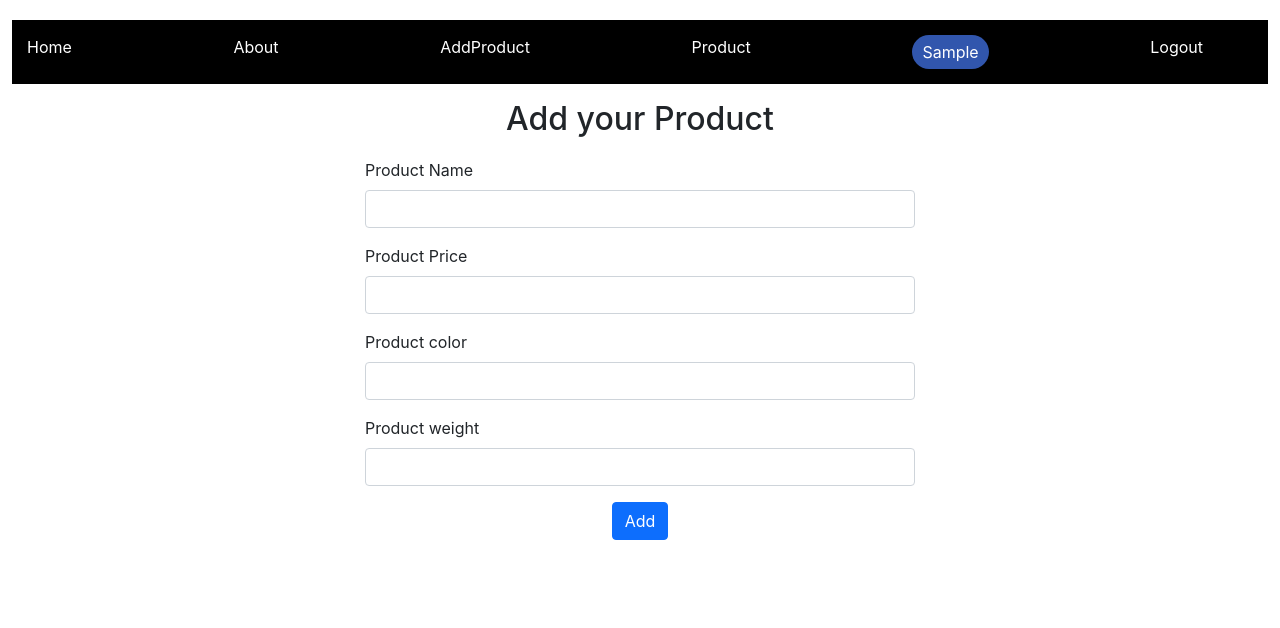
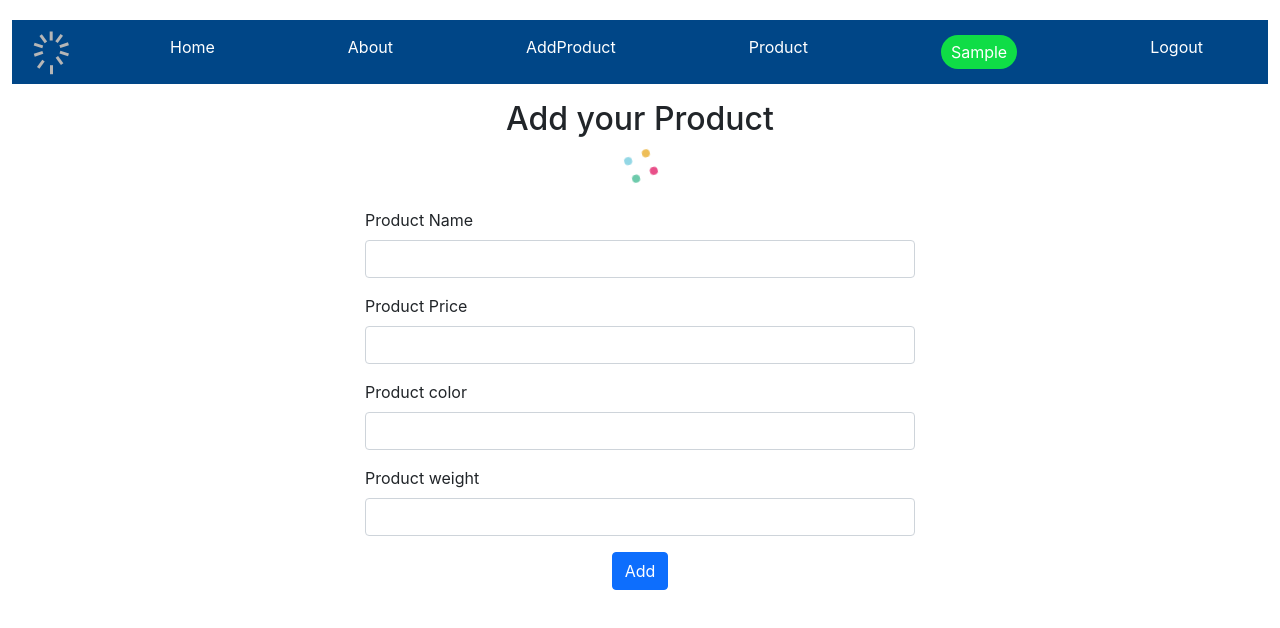
Before and after one commit to shweta20-13/Store-Management-App, a React (Create React App) app: page /add in a window 1280 px wide. Shown: the top 628 px of the page. Built offline with nearby package versions, Linux system fonts and the light colour scheme; sample sign-in values are in the browser's storage.

Commit message:
90 per done

```diff
--- a/db.json
+++ b/db.json
@@ -29,11 +29,17 @@
       "name": "bruce mattel",
       "email": "bruce@test.com",
       "password": "12345"
+    },
+    {
+      "id": "5d80",
+      "name": "sam carry",
+      "email": "sam@test.com",
+      "password": "sam123"
     }
   ],
   "posts": [
     {
-      "id": 1,
+      "id": "1",
       "title": "Create a login form using formik in react js",
       "body": "Todays article will demonstrate how to develop a login form in react js using formik."
     }
@@ -44,13 +50,15 @@
       "name": "one piece",
       "price": "1200",
       "color": "black",
-      "weight": "100g"
+      "weight": "100g",
+      "by": "peter"
     },
     {
       "name": "mobile",
       "price": "1200",
       "color": "yellow",
       "weight": "501g",
+      "by": "peter",
       "id": "f017"
     },
     {
@@ -58,7 +66,41 @@
       "name": "laptop",
       "price": "50000",
       "color": "light gary",
-      "weight": "1.4kg"
+      "weight": "1.4kg",
+      "by": "shweta"
+    },
+    {
+      "id": "5305",
+      "name": "iphone",
+      "price": "120000",
+      "color": "golden",
+      "weight": "550g",
+      "by": "prince"
+    },
+    {
+      "id": "afa5",
+      "name": "tshirt",
+      "price": "1000",
+      "color": "blue",
+      "weight": "100g",
+      "by": "anjli"
+    },
+    {
+      "id": "0fef",
+      "name": "shoes",
+      "price": "1599",
+      "color": "black",
+      "weight": "300g",
+      "by": "sam"
+    },
+    {
+      "id": "51bf",
+      "name": "Shirt",
+      "price": "1299",
+      "color": "green",
+      "weight": "100g",
+      "by": "prince",
+      "date": 1708972587734
     }
   ]
 }
--- a/src/AddProduct.js
+++ b/src/AddProduct.js
@@ -1,6 +1,7 @@
 import { Header } from "./Header";
 import React,{useEffect,useState} from "react";
 import {useNavigate} from 'react-router-dom';
+import './App.css';
 export function AddProduct(){
     const [name,setName]=useState();
     const [price,setPrice]=useState();
@@ -27,12 +28,13 @@ export function AddProduct(){
                 name: name,
                 price: price,
                 color: color,
-                weight:weight
+                weight:weight,
+                by:localStorage.getItem('user-name').split(' ')[0],
               }),
             });
 
             if (!response.ok) {
-              throw new Error('Registration Failed');
+              throw new Error('Add product Failed');
             }
 
             const data = await response.json();
@@ -48,6 +50,7 @@ export function AddProduct(){
         <div className='container-fluid'>
         <Header />
         <h2 className="text-center">Add your Product</h2>
+        <div className="loader ml-5"></div>
         <div className="addproduct">
         <form style={{width:"550px"}} onSubmit={handleSubmit}>
         <div className="mb-3">
--- a/src/App.css
+++ b/src/App.css
@@ -18,7 +18,7 @@
 .addproduct{
   display: flex;
    justify-content: center;
-   margin-top: 20px;
+   margin-top: 70px;
 }
 
 .login{
@@ -29,11 +29,11 @@
 
 .name {
   border-radius: 20px;
-  background-color: rgb(49, 86, 173);
-  padding: 5px 10px; /* Optional: add padding to make it look nicer */
-  display: inline-block; /* Ensures the rounded border works correctly */
-  color: white; /* Text color to contrast with the background */
-  text-decoration: none; /* Remove underline from the link */
+  background-color: rgb(15, 221, 70);
+  padding: 5px 10px;
+  display: inline-block;
+  color: white;
+  text-decoration: none;
 }
 
 .logout{
@@ -43,7 +43,7 @@ ul{
   display: flex;
   justify-content: space-between;
   list-style: none;
-  background-color: black;
+  background-color: #004687;
   padding: 15px;
 }
 
@@ -53,19 +53,12 @@ a{
 }
 
 a:hover{
-  color: rgb(35, 196, 185);
-}
-.App-logo {
-  height: 40vmin;
-  pointer-events: none;
+  color: rgb(214, 99, 99);
 }
 
-@media (prefers-reduced-motion: no-preference) {
-  .App-logo {
-    animation: App-logo-spin infinite 20s linear;
-  }
+.logo{
+  margin-left: 10px;
 }
-
 .App-header {
   background-color: #282c34;
   min-height: 100vh;
@@ -77,15 +70,167 @@ a:hover{
   color: white;
 }
 
-.App-link {
-  color: #61dafb;
+.loader {
+  position: relative;
+  width: 2.5em;
+  height: 2.5em;
+  transform: rotate(165deg);
+ }
+
+ .loader:before, .loader:after {
+  content: "";
+  position: absolute;
+  top: 50%;
+  left: 50%;
+  display: block;
+  width: 0.5em;
+  height: 0.5em;
+  border-radius: 0.25em;
+  transform: translate(-50%, -50%);
+ }
+
+ .loader:before {
+  animation: before8 2s infinite;
+ }
+
+ .loader:after {
+  animation: after6 2s infinite;
+ }
+
+ @keyframes before8 {
+  0% {
+   width: 0.5em;
+   box-shadow: 1em -0.5em rgba(225, 20, 98, 0.75), -1em 0.5em rgba(111, 202, 220, 0.75);
+  }
+
+  35% {
+   width: 2.5em;
+   box-shadow: 0 -0.5em rgba(225, 20, 98, 0.75), 0 0.5em rgba(111, 202, 220, 0.75);
+  }
+
+  70% {
+   width: 0.5em;
+   box-shadow: -1em -0.5em rgba(225, 20, 98, 0.75), 1em 0.5em rgba(111, 202, 220, 0.75);
+  }
+
+  100% {
+   box-shadow: 1em -0.5em rgba(225, 20, 98, 0.75), -1em 0.5em rgba(111, 202, 220, 0.75);
+  }
+ }
+
+ @keyframes after6 {
+  0% {
+   height: 0.5em;
+   box-shadow: 0.5em 1em rgba(61, 184, 143, 0.75), -0.5em -1em rgba(233, 169, 32, 0.75);
+  }
+
+  35% {
+   height: 2.5em;
+   box-shadow: 0.5em 0 rgba(61, 184, 143, 0.75), -0.5em 0 rgba(233, 169, 32, 0.75);
+  }
+
+  70% {
+   height: 0.5em;
+   box-shadow: 0.5em -1em rgba(61, 184, 143, 0.75), -0.5em 1em rgba(233, 169, 32, 0.75);
+  }
+
+  100% {
+   box-shadow: 0.5em 1em rgba(61, 184, 143, 0.75), -0.5em -1em rgba(233, 169, 32, 0.75);
+  }
+ }
+
+ .loader {
+  position: absolute;
+  top: calc(50% -0.5em);
+  left: calc(50% - 1.2em);
+ }
+
+
+ /* spinner */
+ .spinner {
+  position: absolute;
+  width: 9px;
+  height: 9px;
+  top: 45px;
+  left: 50px;
+  cursor: pointer;
 }
 
-@keyframes App-logo-spin {
-  from {
-    transform: rotate(0deg);
+.spinner div {
+  position: absolute;
+  width: 30%;
+  height: 100%;
+  background: #b6b6b6;
+  transform: rotate(calc(var(--rotation) * 1deg)) translate(0, calc(var(--translation) * 1%));
+  animation: spinner-fzua35 1s calc(var(--delay) * 1s) infinite ease;
+}
+
+.spinner div:nth-child(1) {
+  --delay: 0.1;
+  --rotation: 36;
+  --translation: 150;
+}
+
+.spinner div:nth-child(2) {
+  --delay: 0.2;
+  --rotation: 72;
+  --translation: 150;
+}
+
+.spinner div:nth-child(3) {
+  --delay: 0.3;
+  --rotation: 108;
+  --translation: 150;
+}
+
+.spinner div:nth-child(4) {
+  --delay: 0.4;
+  --rotation: 144;
+  --translation: 150;
+}
+
+.spinner div:nth-child(5) {
+  --delay: 0.5;
+  --rotation: 180;
+  --translation: 150;
+}
+
+.spinner div:nth-child(6) {
+  --delay: 0.6;
+  --rotation: 216;
+  --translation: 150;
+}
+
+.spinner div:nth-child(7) {
+  --delay: 0.7;
+  --rotation: 252;
+  --translation: 150;
+}
+
+.spinner div:nth-child(8) {
+  --delay: 0.8;
+  --rotation: 288;
+  --translation: 150;
+}
+
+.spinner div:nth-child(9) {
+  --delay: 0.9;
+  --rotation: 324;
+  --translation: 150;
+}
+
+.spinner div:nth-child(10) {
+  --delay: 1;
+  --rotation: 360;
+  --translation: 150;
+}
+
+@keyframes spinner-fzua35 {
+  0%, 10%, 20%, 30%, 50%, 60%, 70%, 80%, 90%, 100% {
+    transform: rotate(calc(var(--rotation) * 1deg)) translate(0, calc(var(--translation) * 1%));
   }
-  to {
-    transform: rotate(360deg);
+
+  50% {
+    transform: rotate(calc(var(--rotation) * 1deg)) translate(0, calc(var(--translation) * 1.5%));
   }
 }
--- a/src/App.js
+++ b/src/App.js
@@ -6,6 +6,7 @@ import { About } from './About';
 import {Routes,Route} from 'react-router-dom';
 import { AddProduct } from './AddProduct';
 import { Product } from './Product';
+import Profile from './Profile';
 
 function App() {
   return (
@@ -16,6 +17,7 @@ function App() {
       <Route path='/login' element={<Login />} />
       <Route path='/add' element={<AddProduct />} />
       <Route path='/product' element={<Product />} />
+      <Route path='/profile' element={<Profile />} />
       <Route path='/register' element={<Register />} />
       <Route path='*' element={<Login />} />
      </Routes>
--- a/src/Header.js
+++ b/src/Header.js
@@ -1,14 +1,14 @@
 import './App.css';
-import {useNavigate} from 'react-router-dom'
+import { useNavigate } from 'react-router-dom'
 export function Header() {
-   const navigate=useNavigate();
-   const logout=()=>{
+   const navigate = useNavigate();
+   const logout = () => {
       localStorage.clear('user-name');
       navigate('/login');
    };
 
-   function formateName(name){
-      const fname=name.split(' ')[0];
+   function formateName(name) {
+      const fname = name.split(' ')[0];
       return fname.charAt(0).toUpperCase() + fname.slice(1);
    }
 
@@ -17,7 +17,23 @@ export function Header() {
          <nav>
             <ul>
                <li>
-                  <a href="/">Home</a>
+                  <a className='logo'>
+                     <div class="spinner">
+                        <div></div>
+                        <div></div>
+                        <div></div>
+                        <div></div>
+                        <div></div>
+                        <div></div>
+                        <div></div>
+                        <div></div>
+                        <div></div>
+                        <div></div>
+                     </div>
+                  </a>
+               </li>
+               <li>
+                  <a href='/'>Home</a>
                </li>
                <li>
                   <a href="/about">About</a>
@@ -32,10 +48,10 @@ export function Header() {
                   localStorage.getItem('user-name') ? (
                      <>
                         <li>
-                           <a className='name' href="">{formateName(localStorage.getItem('user-name'))}</a>
+                           <a className='name' href="/profile">{formateName(localStorage.getItem('user-name'))}</a>
                         </li>
                         <li>
-                           <a className='logout' href=""  onClick={logout}>Logout</a>
+                           <a className='logout' href="" onClick={logout}>Logout</a>
                         </li>
                      </>
                   ) : (
--- /dev/null
+++ b/src/Profile.js
@@ -0,0 +1,11 @@
+import { Header } from "./Header";
+
+export default function Profile(){
+  return(
+    <div className="container-fluid">
+    <Header />
+    <h3 className="text-center"> this is my profile !</h3>
+    </div>
+
+  )
+}
```
Also changed, not shown: src/Product.js (+56 -40 lines).
